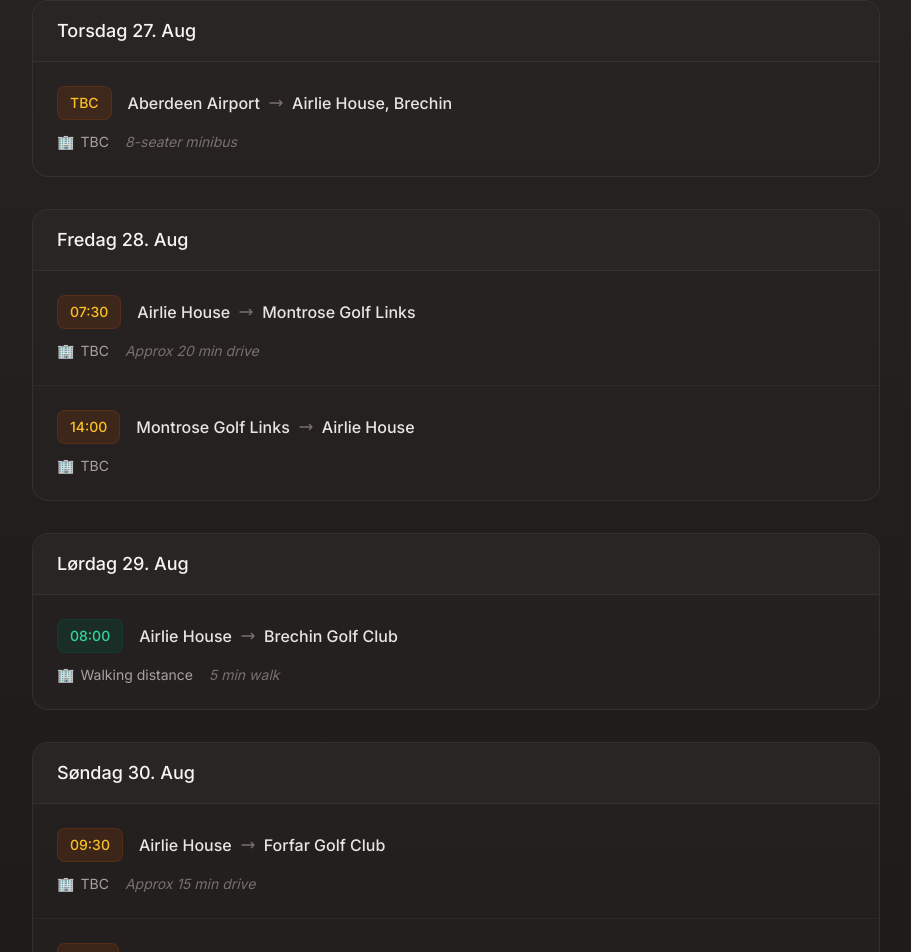
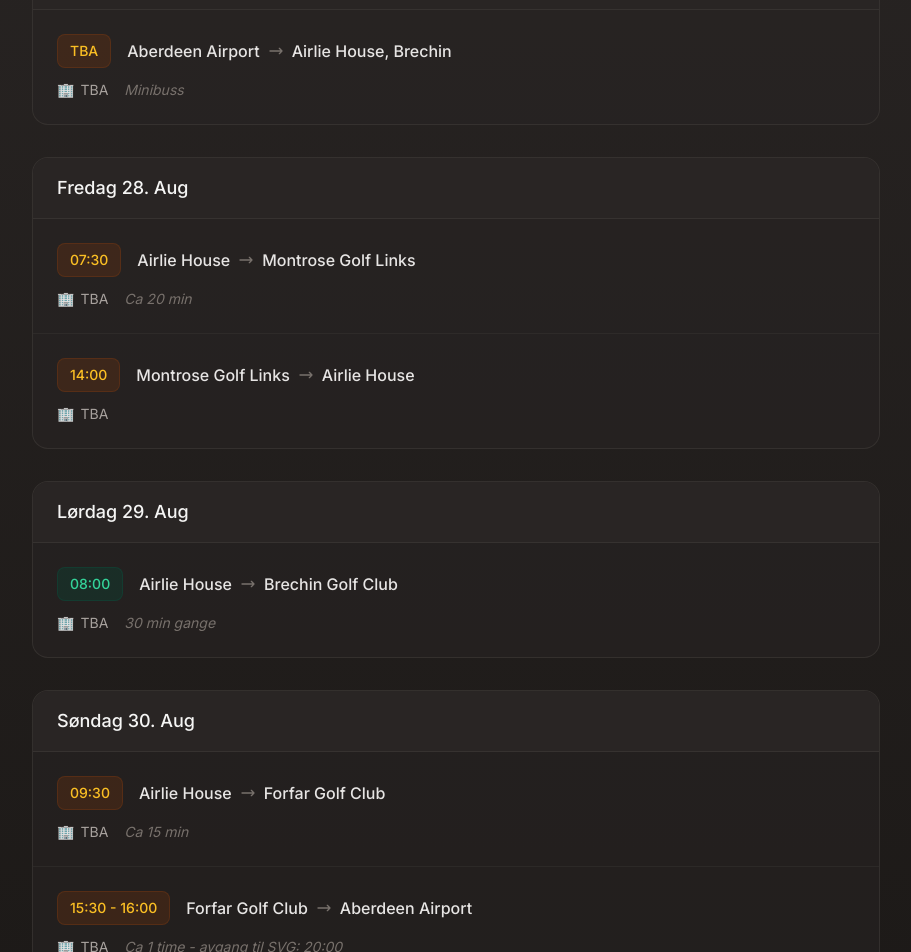
Before and after one commit to dj1p/Skottland2026, a React (Vite) app: page / in a window 1280 px wide. Shown: the part 8180-9132 px from the top of the page, without its empty margins (184-1095 px from the left). Built offline with nearby package versions, Linux system fonts and the light colour scheme.

Commit message:
Update trip2026.ts

```diff
--- a/src/data/trip2026.ts
+++ b/src/data/trip2026.ts
@@ -240,15 +240,15 @@
   // ===========================================================================
 
 transport: {
-  notes: 'All transport is included in the trip price',
+  notes: '',
   legs: [
     {
       date: '27',
-      time: 'TBC',
+      time: 'TBA',
       from: 'Aberdeen Airport',
       to: 'Airlie House, Brechin',
-      provider: 'TBC',
-      notes: '8-seater minibus',
+      provider: 'TBA',
+      notes: 'Minibuss',
       confirmed: false,
     },
     {
@@ -256,8 +256,8 @@
       time: '07:30',
       from: 'Airlie House',
       to: 'Montrose Golf Links',
-      provider: 'TBC',
-      notes: 'Approx 20 min drive',
+      provider: 'TBA',
+      notes: 'Ca 20 min',
       confirmed: false,
     },
     {
@@ -265,7 +265,7 @@
       time: '14:00',
       from: 'Montrose Golf Links',
       to: 'Airlie House',
-      provider: 'TBC',
+      provider: 'TBA',
       confirmed: false,
     },
     {
@@ -273,8 +273,8 @@
       time: '08:00',
       from: 'Airlie House',
       to: 'Brechin Golf Club',
-      provider: 'Walking distance',
-      notes: '5 min walk',
+      provider: 'TBA',
+      notes: '30 min gange',
       confirmed: true,
     },
     {
@@ -282,17 +282,17 @@
       time: '09:30',
       from: 'Airlie House',
       to: 'Forfar Golf Club',
-      provider: 'TBC',
-      notes: 'Approx 15 min drive',
+      provider: 'TBA',
+      notes: 'Ca 15 min',
       confirmed: false,
     },
     {
       date: '30',
-      time: '15:30',
+      time: '15:30 - 16:00',
       from: 'Forfar Golf Club',
       to: 'Aberdeen Airport',
-      provider: 'TBC',
-      notes: 'Approx 1 hour drive - departure 20:00',
+      provider: 'TBA',
+      notes: 'Ca 1 time - avgang til SVG: 20:00',
       confirmed: false,
     },
   ],
```
